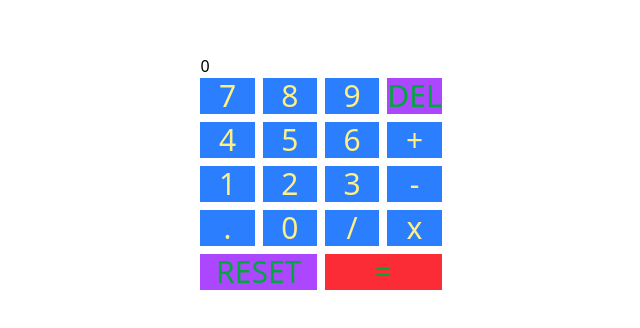
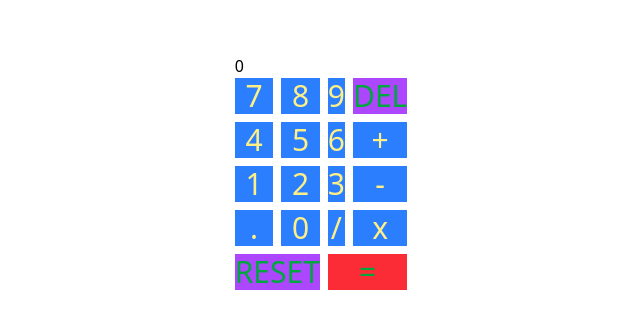
Before and after one commit to timshandrew/calculator, a React (Vite) app: page / in a window 1280 px wide. Shown: the part 228-556 px from the top of the page, without its empty margins (319-959 px from the left). Built offline with nearby package versions, Linux system fonts and the light colour scheme.

Commit message:
Change how the grid is laid out.
Now uses explicit placement of buttons rather than auto-flow placement into a defined pre-defined grid.

I believe this approach will make adding new columns/rows slightly easier in the future.

```diff
--- a/src/buttonData.json
+++ b/src/buttonData.json
@@ -1,110 +1,110 @@
 [
     {
         "value":       7,
-        "gridOrigin": {"x": 0, "y": 0},
-        "gridSpan":   {"x": 1, "y": 1},
+        "gridOrigin": {"column": 1, "row": 1},
+        "gridSpan":   {"column": 1, "row": 1},
         "variant":     "primary"
     },
     {
         "value":       8,
-        "gridOrigin": {"x": 1, "y": 0},
-        "gridSpan":   {"x": 1, "y": 1},
+        "gridOrigin": {"column": 2, "row": 1},
+        "gridSpan":   {"column": 1, "row": 1},
         "variant":     "primary"
     },
     {
         "value":       9,
-        "gridOrigin": {"x": 2, "y": 0},
-        "gridSpan":   {"x": 1, "y": 1},
+        "gridOrigin": {"column": 3, "row": 1},
+        "gridSpan":   {"column": 1, "row": 1},
         "variant":     "primary"
     },
     {
         "value":       "DEL",
-        "gridOrigin": {"x": 3, "y": 0},
-        "gridSpan":   {"x": 1, "y": 1},
+        "gridOrigin": {"column": 4, "row": 1},
+        "gridSpan":   {"column": 1, "row": 1},
         "variant":     "secondary"
     },
     {
         "value":       4,
-        "gridOrigin": {"x": 0, "y": 1},
-        "gridSpan":   {"x": 1, "y": 1},
+        "gridOrigin": {"column": 1, "row": 2},
+        "gridSpan":   {"column": 1, "row": 1},
         "variant":     "primary"
     },
     {
         "value":       5,
-        "gridOrigin": {"x": 1, "y": 1},
-        "gridSpan":   {"x": 1, "y": 1},
+        "gridOrigin": {"column": 2, "row": 2},
+        "gridSpan":   {"column": 1, "row": 1},
         "variant":     "primary"
     },
     {
         "value":       6,
-        "gridOrigin": {"x": 2, "y": 1},
-        "gridSpan":   {"x": 1, "y": 1},
+        "gridOrigin": {"column": 3, "row": 2},
+        "gridSpan":   {"column": 1, "row": 1},
         "variant":     "primary"
     },
     {
         "value":       "+",
-        "gridOrigin": {"x": 3, "y": 1},
-        "gridSpan":   {"x": 1, "y": 1},
+        "gridOrigin": {"column": 4, "row": 2},
+        "gridSpan":   {"column": 1, "row": 1},
         "variant":     "primary"
     },
     {
         "value":       1,
-        "gridOrigin": {"x": 0, "y": 2},
-        "gridSpan":   {"x": 1, "y": 1},
+        "gridOrigin": {"column": 1, "row": 3},
+        "gridSpan":   {"column": 1, "row": 1},
         "variant":     "primary"
     },
     {
         "value":       2,
-        "gridOrigin": {"x": 1, "y": 2},
-        "gridSpan":   {"x": 1, "y": 1},
+        "gridOrigin": {"column": 2, "row": 3},
+        "gridSpan":   {"column": 1, "row": 1},
         "variant":     "primary"
     },
     {
         "value":       3,
-        "gridOrigin": {"x": 2, "y": 2},
-        "gridSpan":   {"x": 1, "y": 1},
+        "gridOrigin": {"column": 3, "row": 3},
+        "gridSpan":   {"column": 1, "row": 1},
         "variant":     "primary"
     },
     {
         "value":       "-",
-        "gridOrigin": {"x": 3, "y": 2},
-        "gridSpan":   {"x": 1, "y": 1},
+        "gridOrigin": {"column": 4, "row": 3},
+        "gridSpan":   {"column": 1, "row": 1},
         "variant":     "primary"
     },
     {
         "value":       ".",
-        "gridOrigin": {"x": 0, "y": 3},
-        "gridSpan":   {"x": 1, "y": 1},
+        "gridOrigin": {"column": 1, "row": 4},
+        "gridSpan":   {"column": 1, "row": 1},
         "variant":     "primary"
     },
     {
         "value":       "0",
-        "gridOrigin": {"x": 1, "y": 3},
-        "gridSpan":   {"x": 1, "y": 1},
+        "gridOrigin": {"column": 2, "row": 4},
+        "gridSpan":   {"column": 1, "row": 1},
         "variant":     "primary"
     },
     {
         "value":       "/",
-        "gridOrigin": {"x": 2, "y": 3},
-        "gridSpan":   {"x": 1, "y": 1},
+        "gridOrigin": {"column": 3, "row": 4},
+        "gridSpan":   {"column": 1, "row": 1},
         "variant":     "primary"
     },
     {
         "value":       "x",
-        "gridOrigin": {"x": 3, "y": 3},
-        "gridSpan":   {"x": 1, "y": 1},
+        "gridOrigin": {"column": 4, "row": 4},
+        "gridSpan":   {"column": 1, "row": 1},
         "variant":     "primary"
     },
     {
         "value":       "RESET",
-        "gridOrigin": {"x": 0, "y": 4},
-        "gridSpan":   {"x": 2, "y": 1},
+        "gridOrigin": {"column": 1, "row": 5},
+        "gridSpan":   {"column": 2, "row": 1},
         "variant":     "secondary"
     },
     {
         "value":       "=",
-        "gridOrigin": {"x": 2, "y": 4},
-        "gridSpan":   {"x": 2, "y": 1},
+        "gridOrigin": {"column": 3, "row": 5},
+        "gridSpan":   {"column": 2, "row": 1},
         "variant":     "tertiary"
     }
 ]
--- a/src/components/CalculatorBody.tsx
+++ b/src/components/CalculatorBody.tsx
@@ -10,11 +10,10 @@ type CalculatorBodyProps = {
 export default function CalculatorBody({ expression, setExpression } : CalculatorBodyProps) {
     const buttons: React.JSX.Element[] = createButtons(expression, setExpression)
 
-    return (<div className="grid grid-cols-4 grid-rows-5 gap-2">
+    return (<div className="grid gap-2">
         {buttons}
     </div>)
 }
-
 
 type CreateButtonsType = (
     expression: MathSymbol[],
@@ -31,7 +30,8 @@ const createButtons: CreateButtonsType = (expression, setExpression) => {
                 setExpression={setExpression}
                 label={button.value as CalculatorKeyLabel}
                 variant={button.variant as KeyThemeVariant}
-                columnSpan={button.gridSpan.x}
+                columnSpan={button.gridSpan.column}
+                gridOrigin={button.gridOrigin}
         />)
     }
 
--- a/src/components/CalculatorButton.tsx
+++ b/src/components/CalculatorButton.tsx
@@ -6,11 +6,12 @@ type CalculatorButtonProps = {
     variant: KeyThemeVariant;
     expression: MathSymbol[];
     setExpression: React.Dispatch<React.SetStateAction<MathSymbol[]>>;
-    columnSpan: number
+    columnSpan: number;
+    gridOrigin: {"column": number, "row": number};
 }
 
-export default function CalculatorButton({label, variant, expression, setExpression, columnSpan} : CalculatorButtonProps) {
-    let className = `cursor-pointer text-3xl col-span-${columnSpan}`;
+export default function CalculatorButton({label, variant, expression, setExpression, columnSpan, gridOrigin} : CalculatorButtonProps) {
+    let className = `cursor-pointer text-3xl`;
 
     if (variant === 'primary') {
         className += " bg-blue-500 text-yellow-200";
@@ -18,6 +19,14 @@ export default function CalculatorButton({label, variant, expression, setExpress
         className += " bg-purple-500 text-green-600";
     } else if (variant === 'tertiary') {
         className += " bg-red-500 text-green-600";
+    }
+
+    // Using inline styles here because there would be too many prop-to-style mappings required to get Tailwind to
+    // generate the classes for each of the grid-rows/grid-column utilities. In the case for the variants above, there
+    // are only a few possible literal values the prop can take. There are quite a few row/column values.
+    const inlineStyles = {
+        gridRow: gridOrigin.row,
+        gridColumn: `${gridOrigin.column} / span ${columnSpan}`,
     }
 
     function handleClick() {
@@ -58,7 +67,7 @@ export default function CalculatorButton({label, variant, expression, setExpress
         }
     }
 
-    return (<button className={className} onClick={handleClick}>{label}</button>)
+    return (<button className={className} style={inlineStyles} onClick={handleClick}>{label}</button>)
 }
 
 const isOperator = (symbol: string): boolean => {
--- a/src/index.css
+++ b/src/index.css
@@ -1,2 +1,5 @@
 @import "tailwindcss";
-@source inline("col-span-{1,2}");
+
+button {
+    grid-row: ;
+}
```
